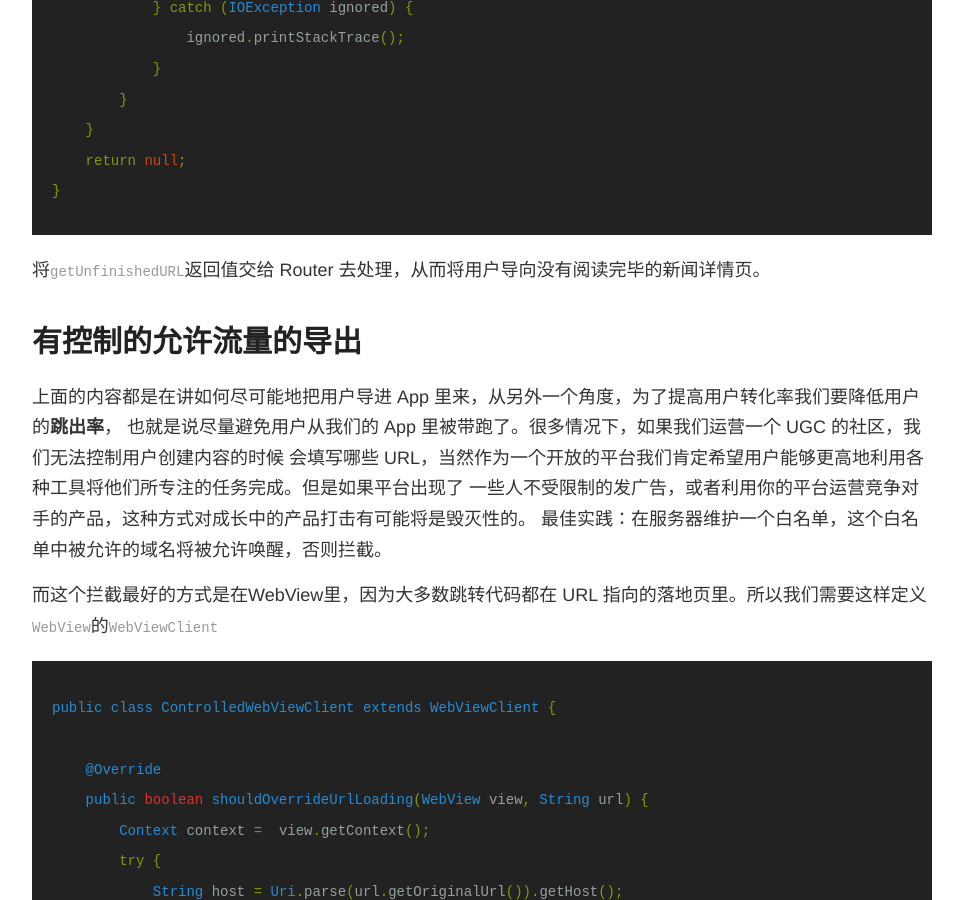
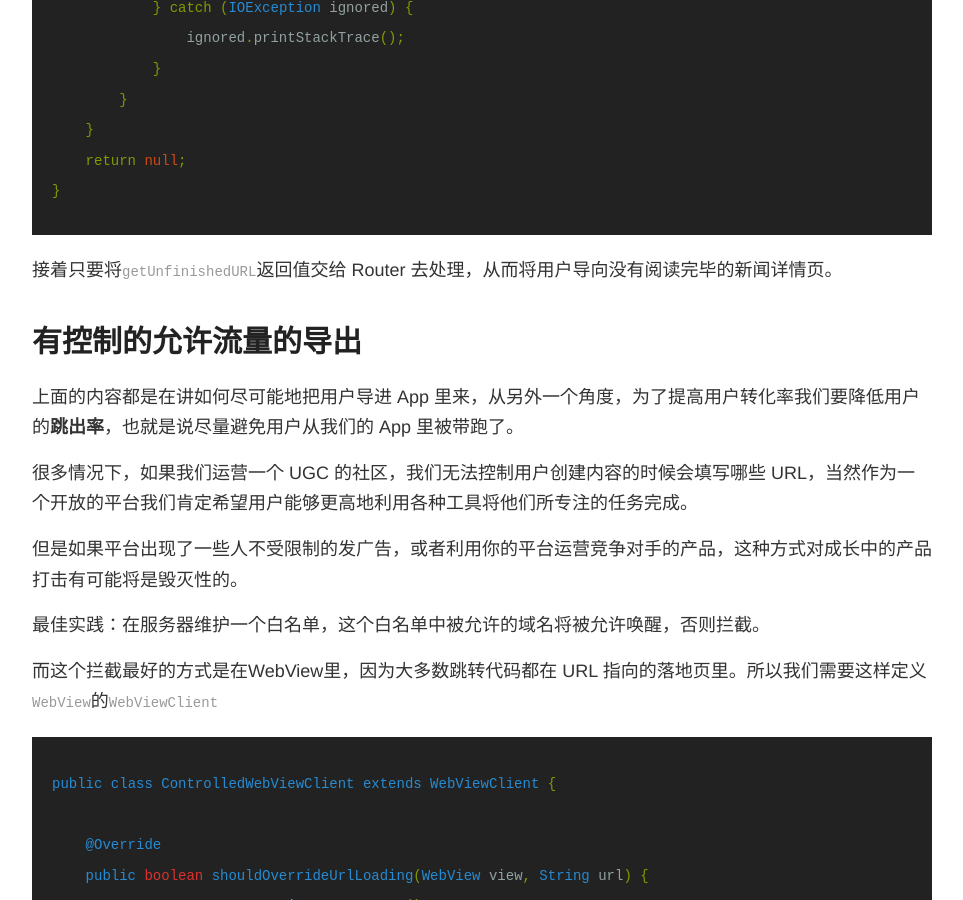
Before and after one commit to zhoulujue/zhoulujue.github.io, a Jekyll site: the page built from _posts/2018-4-10-DeepLink-On-Android.md, in a window 1280 px wide and 900 px high, scrolled down 12127 px. Shown: the whole window, without its empty margins (158-1121 px from the left). Built offline with Jekyll 4.4.1, drawn with Linux system fonts in a browser that asks for light colours; comment, search, counter and statistics services are not loaded; some of the changed text lies outside the part shown.

Commit message:
Fix code style in applinks.

````diff
--- a/_posts/2018-4-10-DeepLink-On-Android.md
+++ b/_posts/2018-4-10-DeepLink-On-Android.md
@@ -11,7 +11,7 @@
 分享链接或者页面的人，如果产生一次点击，你需要尽一切可能把他转化成你的用户。提高点击链接
 的效果，也就提高了产品的 **分享转化率**。
 
-所以本文主要解决的问题其实是**如何在 Android 上尽可能提高 *分享转化率* **。
+所以本文主要解决的问题其实是**如何在 Android 上尽可能提高分享转化率**。
 
 # 基础设施: URL 路由
 
@@ -25,17 +25,21 @@
 举个例子，一个新闻 App 提供"新闻详情页"、"新闻专题页"、"新闻讨论页" 这个3个功能模块。
 我们先假设我们要处理的 App 的包名为 `com.zhoulujue.news`, 所以这些功能模块的连接
 看起来应该是这样：
+
 ```
 指向id=123456的新闻详情页：http://news.zhoulujue.com/article/123456/
 指向id=123457的新闻专题页：http://news.zhoulujue.com/story/123457/
 指向id=123456的新闻讨论页：http://news.zhoulujue.com/article/123456/comments/
 ```
+
 再假设这些页面的类名分别为：
+
 ```
 新闻详情页：ArticleActivity
 新闻专题页：StoryActivity
 新闻讨论页：CommentsActivity
 ```
+
 所以我们需要一个管理中心，完成两件事情：
 
 1. 将外界传递进来的 URL，分发给各个 Activity 来处理；
@@ -63,6 +67,7 @@
     </intent-filter>
 </activity>
 ```
+
 上面的声明表示，RouterActivty 可以打开所有域名为news.zhoulujue.com 的 https/http
 链接。
 这个 RouterActivty 在收到 http://news.zhoulujue.com/article/123456/ 后，需要
@@ -70,12 +75,14 @@
 把`123456`这个 id 作为参数传递给`ArticleActivity`。
 
 常见的 Router 框架通过在 Activity 的类名上添加注解来管理对应关系：
-```
+
+```java
 @Route(path = "/acticel/")
 public class ArticleActivity extend Activity {
     ...
 }
 ```
+
 实际上它在处理这个注解的时候生成了一个建造者模式里的 builder，然后向 **管理中心** 注册，说
 自己(ArticleActivity)能处理`/acticel/xxx`的子域名。
 
@@ -90,7 +97,7 @@
 响应时向系统发送一个 Action 为 `android.intent.action.VIEW`、Data 为
  `tbopen://item.taobao.com/item.htm?id=xxxx` 的 Intent，如果 App 已经按照
 上述章节改造，那么系统将唤起 RouterActivity 并将 Intent 传递过去。
-所以问题就来了：**如何选取一个 URL Scheme 使得*浏览器无法响应***，所以你的 scheme
+所以问题就来了：**如何选取一个 URL Scheme 使得*浏览器无法响应\***，所以你的 scheme
 最好满足以下两个条件：
 
 1. 区别于其他应用：唯一性
@@ -98,19 +105,24 @@
 
 在我们上述假设的新闻 App 里，我们可以定义 scheme 为 `zljnews`，那么在 URL Scheme
 发送的 URL 将会是这样：
+
 ```
 指向id=123456的新闻详情页：zljnews://news.zhoulujue.com/article/123456/
 指向id=123457的新闻专题页：zljnews://news.zhoulujue.com/story/123457/
 指向id=123456的新闻讨论页：zljnews://news.zhoulujue.com/article/123456/comments/
 ```
+
 为了避免某些应用会预处理 scheme 和 host，我们还需要将 URL Scheme 的 Host 也做相应
 更改：
+
 ```
 指向id=123456的新闻详情页：zljnews://zljnews/article/123456/
 指向id=123457的新闻专题页：zljnews://zljnews/story/123457/
 指向id=123456的新闻讨论页：zljnews://zljnews/article/123456/comments/
 ```
+
 这样的我们的 Manifest 里 RouterActivity 的声明要改为：
+
 ```xml
 <activity
     android:name=".RouterActivty"
@@ -186,8 +198,7 @@
 ![微信微下载](../images/wei_xia_zai.jpeg)
 
 
-如上图，知乎就使用了微下载来向知乎的 App 导流，这种方式 Android iOS 都是通用的，具体实现方式参考腾讯微信官方的
-[文档](http://wiki.open.qq.com/index.php?title=mobile/%E5%BA%94%E7%94%A8%E5%AE%9D%E5%BE%AE%E4%B8%8B%E8%BD%BD)。
+如上图，知乎就使用了微下载来向知乎的 App 导流，这种方式 Android iOS 都是通用的，具体实现方式参考腾讯微信官方的[文档](http://wiki.open.qq.com/index.php?title=mobile/%E5%BA%94%E7%94%A8%E5%AE%9D%E5%BE%AE%E4%B8%8B%E8%BD%BD)。
 
 # 优化1：从网页到 App 的无缝体验
 假设一个场景，用户访问 `http://news.zhoulujue.com` 阅读新闻时，被推荐下载了 App，此时安装完毕后打开 App后，最好
@@ -332,13 +343,16 @@
     return null;
 }
 ```
-将`getUnfinishedURL`返回值交给 Router 去处理，从而将用户导向没有阅读完毕的新闻详情页。
+
+接着只要将`getUnfinishedURL`返回值交给 Router 去处理，从而将用户导向没有阅读完毕的新闻详情页。
 
 # 有控制的允许流量的导出
-上面的内容都是在讲如何尽可能地把用户导进 App 里来，从另外一个角度，为了提高用户转化率我们要降低用户的**跳出率**，
-也就是说尽量避免用户从我们的 App 里被带跑了。很多情况下，如果我们运营一个 UGC 的社区，我们无法控制用户创建内容的时候
-会填写哪些 URL，当然作为一个开放的平台我们肯定希望用户能够更高地利用各种工具将他们所专注的任务完成。但是如果平台出现了
-一些人不受限制的发广告，或者利用你的平台运营竞争对手的产品，这种方式对成长中的产品打击有可能将是毁灭性的。
+上面的内容都是在讲如何尽可能地把用户导进 App 里来，从另外一个角度，为了提高用户转化率我们要降低用户的**跳出率**，也就是说尽量避免用户从我们的 App 里被带跑了。
+
+很多情况下，如果我们运营一个 UGC 的社区，我们无法控制用户创建内容的时候会填写哪些 URL，当然作为一个开放的平台我们肯定希望用户能够更高地利用各种工具将他们所专注的任务完成。
+
+但是如果平台出现了一些人不受限制的发广告，或者利用你的平台运营竞争对手的产品，这种方式对成长中的产品打击有可能将是毁灭性的。
+
 最佳实践：在服务器维护一个白名单，这个白名单中被允许的域名将被允许唤醒，否则拦截。
 
 而这个拦截最好的方式是在WebView里，因为大多数跳转代码都在 URL 指向的落地页里。所以我们需要这样定义`WebView`的`WebViewClient`
````
